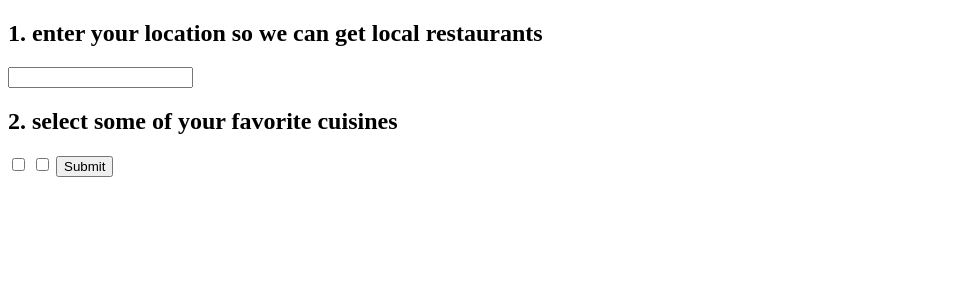
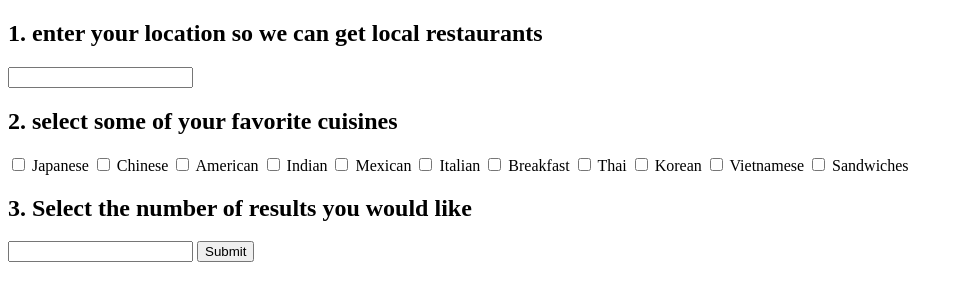
Before and after one commit to jcstotomas/food_fight, a Flask app: page /random in a window 1280 px wide. Shown: the top 301 px of the page, without its empty margins (0-963 px from the left). Run offline with Flask 2, Linux system fonts and the light colour scheme.

Commit message:
added more cuisines and random filtering

```diff
--- a/food_fight_backend/app/api/__init__.py
+++ b/food_fight_backend/app/api/__init__.py
@@ -3,8 +3,6 @@ from flask import Blueprint
 bp = Blueprint('api', __name__)
 
 
-@bp.route('/', methods=['GET'])
-def get_status():
-    return {"status": "api is running"}
+
 
 from app.api import restaurant, views
--- a/food_fight_backend/app/api/views.py
+++ b/food_fight_backend/app/api/views.py
@@ -5,6 +5,7 @@ import json
 from app.api.responses import success_response
 from flask import render_template, request
 
+@bp.route("/", methods=["GET"])
 @bp.route("home", methods=["GET"])
 def get_home():
     return render_template('Home.html')
--- a/food_fight_backend/app/templates/random_restaurant.html
+++ b/food_fight_backend/app/templates/random_restaurant.html
@@ -5,9 +5,35 @@
   <form action="/restaurants" method="post">
     <input type="text" id="location" name="location" />
     <h2>2. select some of your favorite cuisines</h2>
-
-    <input type="checkbox" name="cuisine" value="japanese" />
-    <input type="checkbox" name="cuisine" value="chinese" />
+    <input type="checkbox" id="japanese" name="cuisine" value="japanese" />
+    <label for="japanese"> Japanese</label>
+    <input type="checkbox" id="chinese" name="cuisine" value="chinese" />
+    <label for="chinese"> Chinese</label>
+    <input type="checkbox" id="American" name="cuisine" value="newamerican" />
+    <label for="American"> American</label>
+    <input type="checkbox" id="Indian" name="cuisine" value="indpak" />
+    <label for="Indian"> Indian</label>
+    <input type="checkbox" id="mexican" name="cuisine" value="mexican" />
+    <label for="mexican"> Mexican</label>
+    <input type="checkbox" id="italian" name="cuisine" value="italian" />
+    <label for="italian"> Italian</label>
+    <input
+      type="checkbox"
+      id="breakfast"
+      name="breakfast"
+      value="breakfast_brunch"
+    />
+    <label for="breakfast"> Breakfast</label>
+    <input type="checkbox" id="thai" name="cuisine" value="thai" />
+    <label for="thai"> Thai</label>
+    <input type="checkbox" id="Korean" name="cuisine" value="korean" />
+    <label for="Korean"> Korean</label>
+    <input type="checkbox" id="viet" name="cuisine" value="vietnamese" />
+    <label for="viet"> Vietnamese</label>
+    <input type="checkbox" id="sandwich" name="cuisine" value="sandwich" />
+    <label for="sandwich"> Sandwiches</label>
+    <h2>3. Select the number of results you would like</h2>
+    <input type="text" id="limit" name="limit" />
     <input type="submit" value="Submit" />
   </form>
 </div>
--- a/food_fight_backend/app/templates/random_result.html
+++ b/food_fight_backend/app/templates/random_result.html
@@ -9,6 +9,7 @@
   {% for business in results %}
   <div>
     <h4>{{business.name}}</h4>
+    <h4>{{business.rating}}</h4>
     <h5>{{business.price}}</h5>
     <h5>{{business.categories}}</h5>
     <h5>{{business.url}}</h5>
```
Also changed, not shown: food_fight_backend/app/api/restaurant.py (+17 -4 lines), food_fight_backend/app/classes/Restaurant.py (+6 -1 lines).
